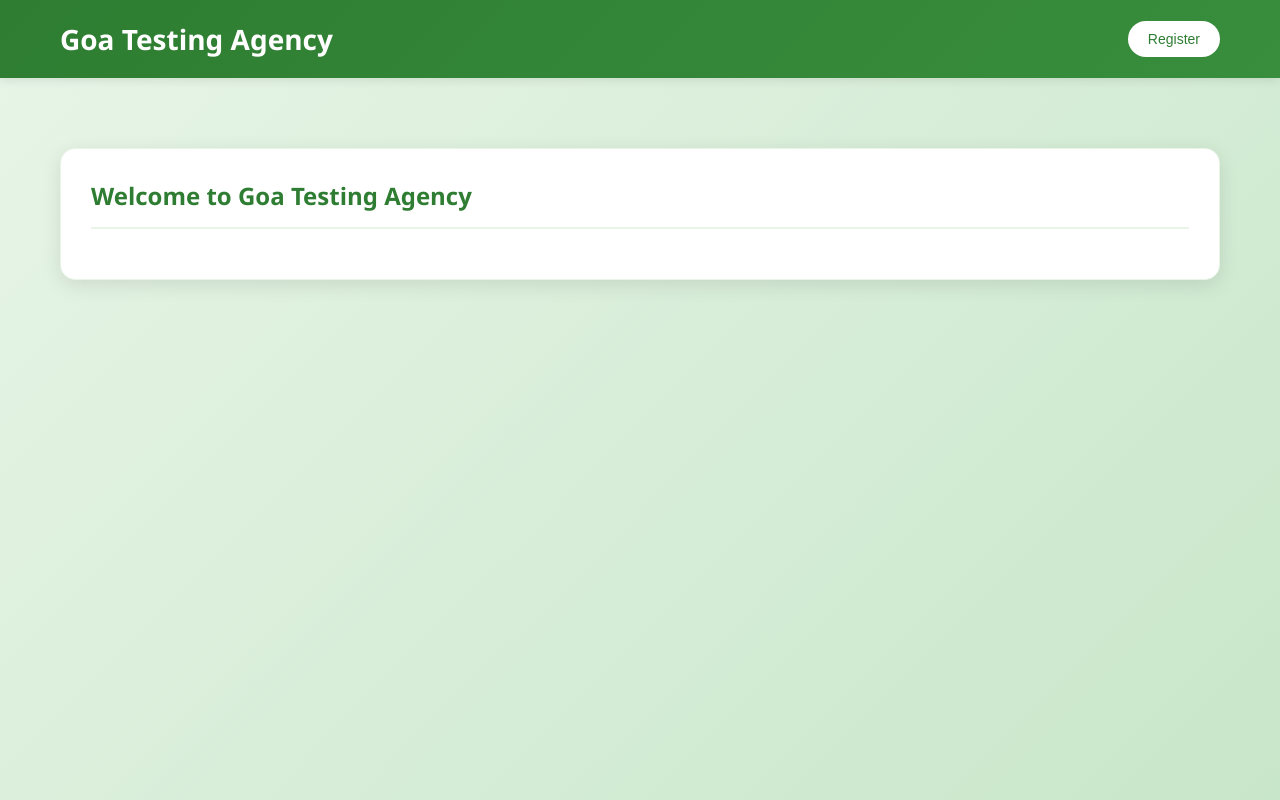
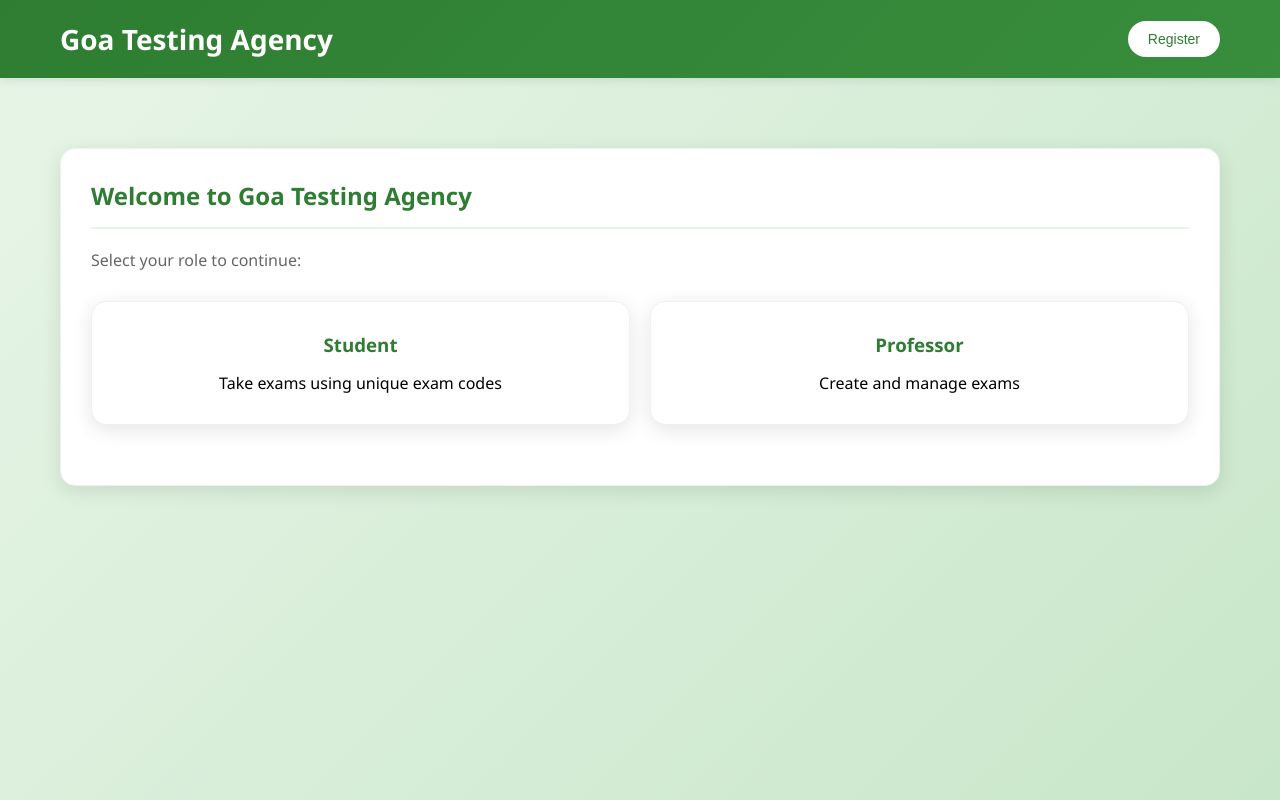
Before and after one commit to KNL110/exam-portal-frontend, a React (Vite) app: page / in a window 1280 px wide. Built offline with nearby package versions, Linux system fonts and the light colour scheme.

Commit message:
complete home page

```diff
--- /dev/null
+++ b/src/components/RoleCard.jsx
@@ -0,0 +1,10 @@
+import React from 'react'
+
+export const RoleCard = (props) => {
+    return (
+        <div class="card" style={{"text-align": "center","cursor": "pointer"}} onclick="showStudentView()">
+            <h3 style={{"color": "#2e7d32", "margin-bottom": "15px"}}>{props.role}</h3>
+            <p>{props.message}</p>
+        </div>
+    )
+}
--- a/src/pages/Home.jsx
+++ b/src/pages/Home.jsx
@@ -2,6 +2,7 @@ import React from 'react'
 // import "../styles/home.css"
 import { Navbar } from '../components/Navbar'
 import { SiteCard } from '../components/SiteCard'
+import { RoleCard } from '../components/RoleCard'
 
 export const Home = () => {
     return (
@@ -12,6 +13,13 @@ export const Home = () => {
                     <div class="card-header">
                         <h2 class="card-title">Welcome to Goa Testing Agency</h2>
                     </div>
+                    <p style={{ marginBottom: '30px', color: '#666' }}>
+                        Select your role to continue:
+                    </p>
+                    <div className='grid grid-2'>
+                        <RoleCard role="Student" message="Take exams using unique exam codes"/>
+                        <RoleCard role="Professor" message="Create and manage exams"/>
+                    </div>
                 </div>
             </SiteCard>
         </>
```
